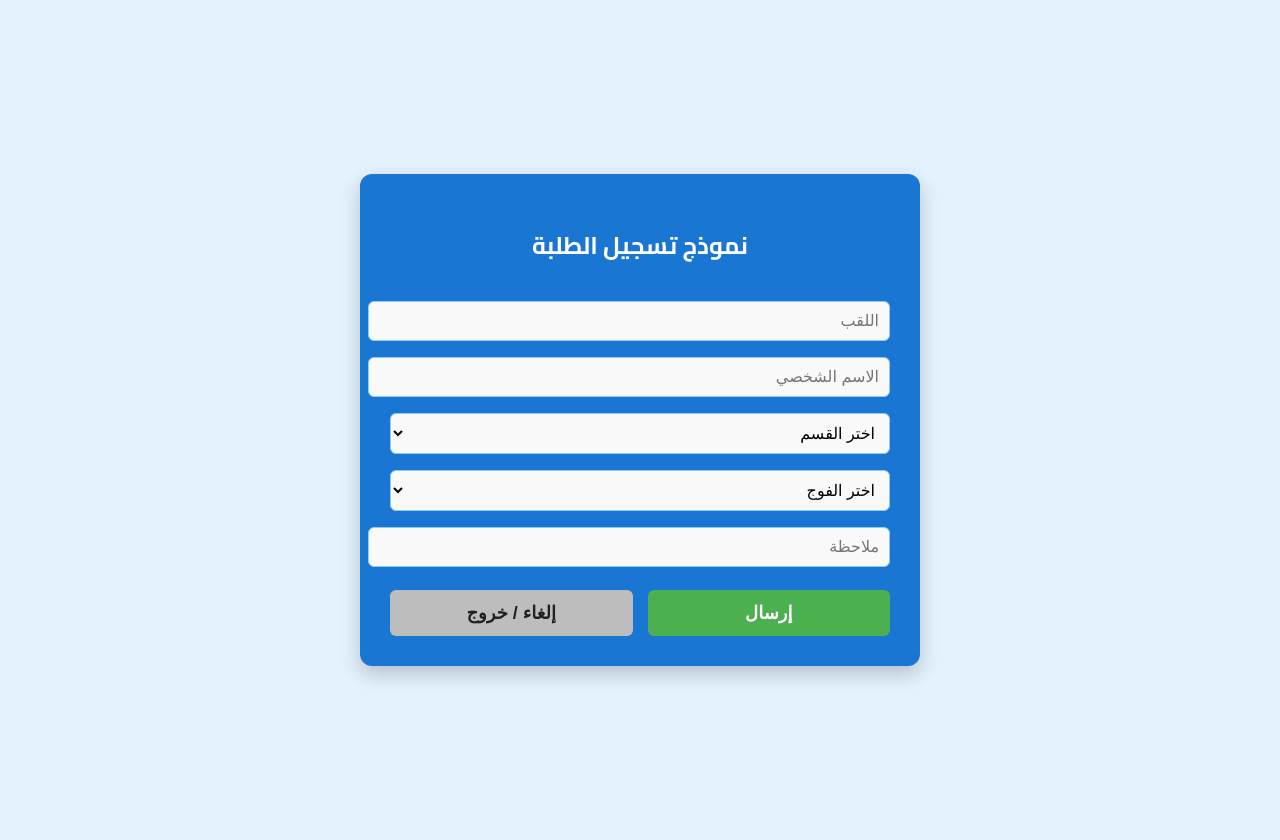
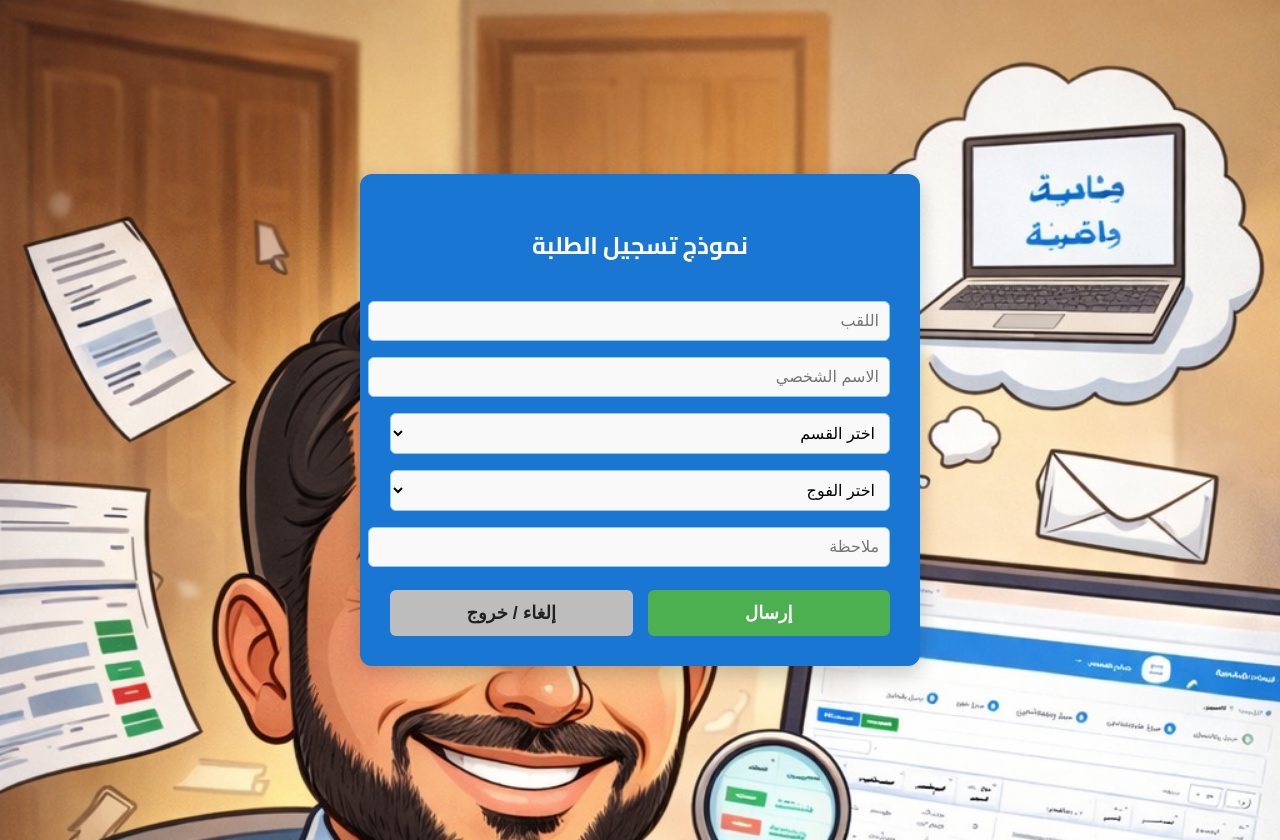
Before and after one commit to hocinebno3131-source/students_app, a Flask app: page / in a window 1280 px wide. Run offline with Flask 3, Linux system fonts and the light colour scheme.

Commit message:
Update form.html

```diff
--- a/templates/form.html
+++ b/templates/form.html
@@ -7,13 +7,16 @@
 <style>
 body {
     font-family: 'Cairo', sans-serif;
-    background: #e3f2fd;
+    background: url('/static/images/background.jpg') no-repeat center center fixed;
+    background-size: cover;
+    margin: 0;
+    padding: 20px;
+
+    /* للحفاظ على الفورم في الوسط */
     display: flex;
     justify-content: center;
     align-items: center;
     height: 100vh;
-    margin: 0;
-    padding: 20px;
 }
 .container {
     max-width: 500px;
```
